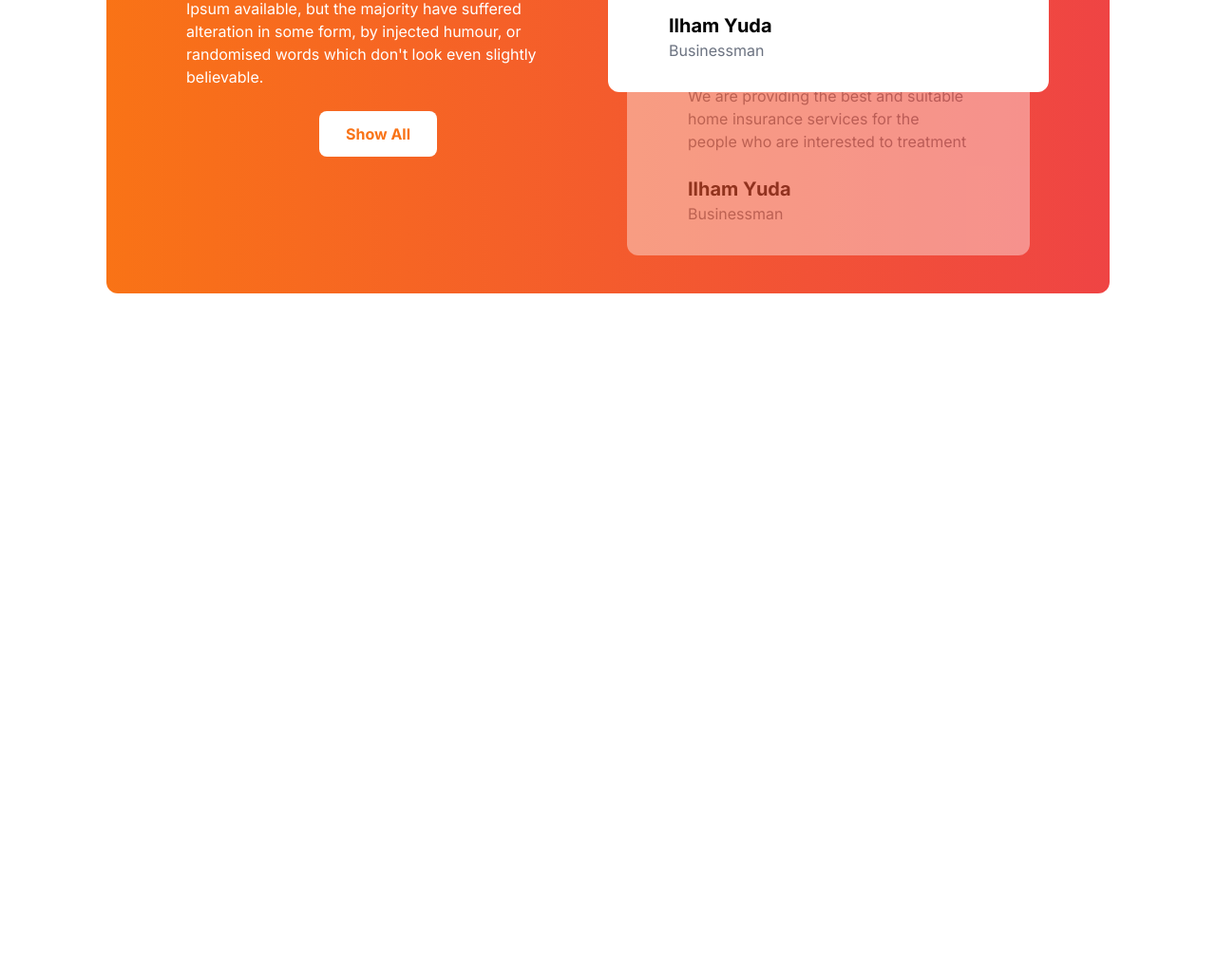
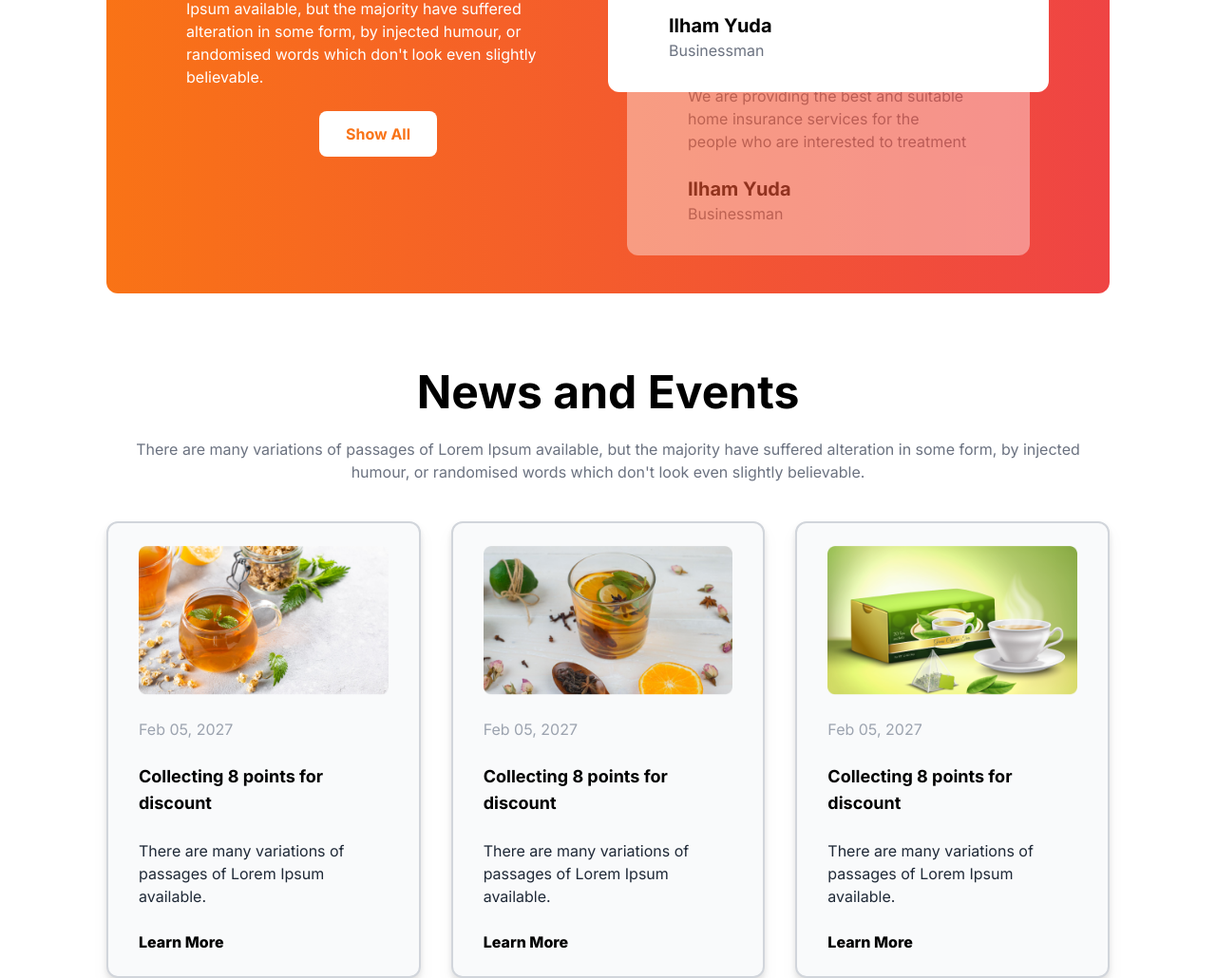
Before and after one commit to mdshohaan/tea-house-with-tailwind, a plain HTML site: page index.html in a window 1280 px wide. Shown: the part 1858-2888 px from the top of the page at 95% size. Before the commit the page ends 2167 px from the top, so only its background shows below. Drawn offline with nearby package versions, Linux system fonts and the light colour scheme.

Commit message:
section one

```diff
--- a/index.html
+++ b/index.html
@@ -175,7 +175,7 @@
       <!-- Meet our starts here -->
 
       <section
-        class="bg-gradient-to-r from-orange-500 to-red-500 rounded-xl grid grid-cols-1 lg:grid-cols-2 text-white px-7 md:px-16 mt-20"
+        class="bg-gradient-to-r from-orange-500 to-red-500 rounded-xl grid grid-cols-1 lg:grid-cols-2 text-white px-7 md:px-16 mt-20 mb-20"
       >
         <!-- text section -->
 
@@ -246,6 +246,65 @@
           </div>
         </div>
       </section>
+
+      <!-- News and Events starts -->
+
+      <div class="text-center mb-10">
+        <h1 class="text-5xl font-bold">News and Events</h1>
+        <br />
+        <p class="text-gray-500">
+          There are many variations of passages of Lorem Ipsum available, but
+          the majority have suffered alteration in some form, by injected
+          humour, or randomised words which don't look even slightly believable.
+        </p>
+      </div>
+      <section class="grid md:grid-cols-1 lg:grid-cols-3 gap-8">
+        <div
+          class="px-8 py-6 bg-gray-50 border-2 border-gray-300 drop-shadow-lg rounded-xl"
+        >
+          <img src="./images/news-3.png" alt="" />
+          <br />
+          <p class="text-gray-400">Feb 05, 2027</p>
+          <br />
+          <h1 class="text-lg font-bold">Collecting 8 points for discount</h1>
+          <br />
+          <p class="text-gray-800">
+            There are many variations of passages of Lorem Ipsum available.
+          </p>
+          <br />
+          <p class="font-extrabold">Learn More</p>
+        </div>
+        <div
+          class="px-8 py-6 bg-gray-50 border-2 border-gray-300 drop-shadow-lg rounded-xl"
+        >
+          <img src="./images/news-2.png" alt="" />
+          <br />
+          <p class="text-gray-400">Feb 05, 2027</p>
+          <br />
+          <h1 class="text-lg font-bold">Collecting 8 points for discount</h1>
+          <br />
+          <p class="text-gray-800">
+            There are many variations of passages of Lorem Ipsum available.
+          </p>
+          <br />
+          <p class="font-extrabold">Learn More</p>
+        </div>
+        <div
+          class="px-8 py-6 bg-gray-50 border-2 border-gray-300 drop-shadow-lg rounded-xl"
+        >
+          <img src="./images/news-1.png" alt="" />
+          <br />
+          <p class="text-gray-400">Feb 05, 2027</p>
+          <br />
+          <h1 class="text-lg font-bold">Collecting 8 points for discount</h1>
+          <br />
+          <p class="text-gray-800">
+            There are many variations of passages of Lorem Ipsum available.
+          </p>
+          <br />
+          <p class="font-extrabold">Learn More</p>
+        </div>
+      </section>
     </main>
   </body>
 </html>
```
